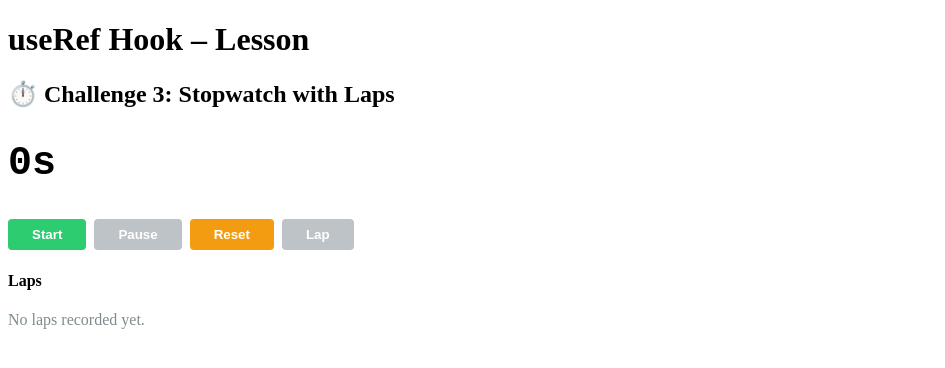
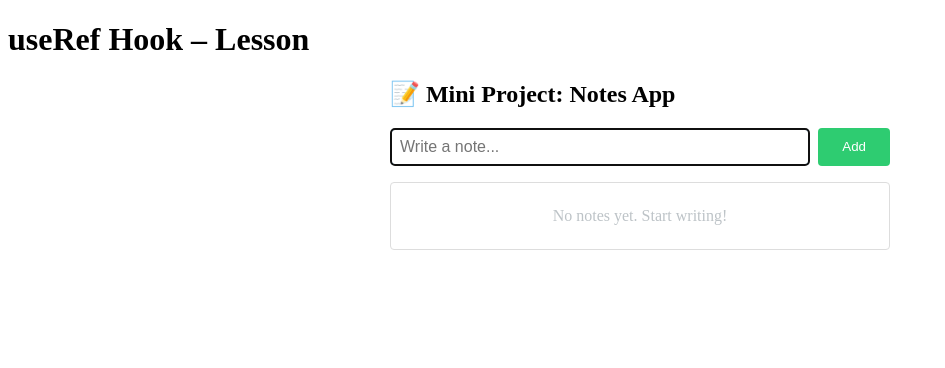
Before and after one commit to HaithamAbuDraz/react-advanced, a React (Vite) app: page / in a window 1280 px wide. Shown: the top 368 px of the page, without its empty margins (0-945 px from the left). Built offline with nearby package versions, Linux system fonts and the light colour scheme.

Commit message:
Replace StopwatchWithLaps with NotesApp in UseRefLesson

```diff
--- a/src/lessons/02-useRef/UseRefLesson.tsx
+++ b/src/lessons/02-useRef/UseRefLesson.tsx
@@ -1,10 +1,10 @@
-import StopwatchWithLaps from './components/StopwatchWithLaps';
+import NotesApp from './components/NotesApp';
 
 function UseRefLesson() {
   return (
     <div>
       <h1>useRef Hook – Lesson</h1>
-      <StopwatchWithLaps />
+      <NotesApp />
     </div>
   );
 }
```
